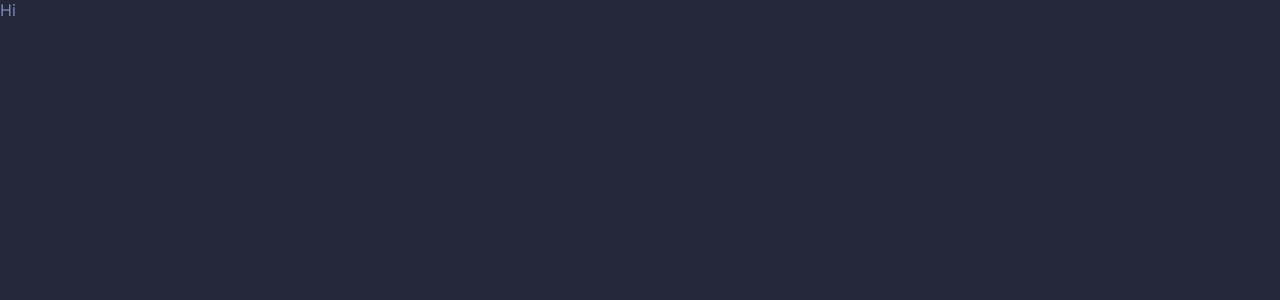
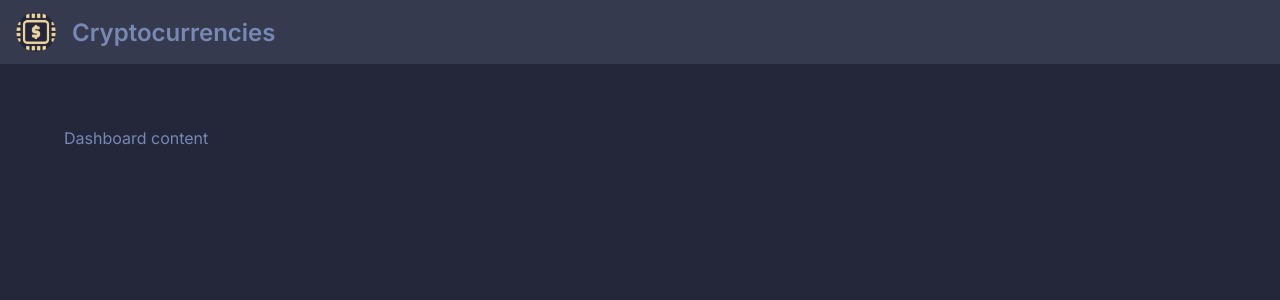
Before and after one commit to mrjuan1/crypto-viewer-proto, a Next.js app: page / in a window 1280 px wide. Shown: the top 300 px of the page. Built offline with nearby package versions, Linux system fonts and the light colour scheme.

Commit message:
feat: add initial title bar and dashboard components

```diff
--- /dev/null
+++ b/src/app/dashboard.module.css
@@ -0,0 +1,30 @@
+@keyframes appear {
+  from {
+    top: calc(100% + 4rem);
+    opacity: 0;
+  }
+  to {
+    top: 0;
+    opacity: 1;
+  }
+}
+
+.dashboard {
+  height: calc(100vh - 4rem);
+  padding: 4rem;
+
+  transition: padding ease 0.3s;
+}
+
+.content {
+  position: relative;
+
+  animation: appear ease 0.75s;
+  animation-fill-mode: forwards;
+}
+
+@media only screen and (max-width: 600px) {
+  .dashboard {
+    padding: 1rem;
+  }
+}
--- /dev/null
+++ b/src/app/dashboard.tsx
@@ -0,0 +1,11 @@
+import styles from "./dashboard.module.css";
+
+export const Dashboard = () => {
+  return (
+    <div className={styles.dashboard}>
+      <div className={styles.content}>Dashboard content</div>
+    </div>
+  );
+};
+
+export default Dashboard;
--- a/src/app/page.tsx
+++ b/src/app/page.tsx
@@ -1,3 +1,12 @@
-export default function Home() {
-  return <main>Hi</main>;
-}
+import Dashboard from "./dashboard";
+import { metadata } from "./layout";
+import Titlebar from "./titlebar";
+
+export const Home = () => (
+  <main>
+    <Titlebar title={String(metadata.title)} />
+    <Dashboard />
+  </main>
+);
+
+export default Home;
--- /dev/null
+++ b/src/app/titlebar.module.css
@@ -0,0 +1,35 @@
+@keyframes appear {
+  from {
+    top: -4rem;
+    opacity: 0;
+  }
+  to {
+    top: 0;
+    opacity: 1;
+  }
+}
+
+.titlebar {
+  display: flex;
+  align-items: center;
+  gap: 1rem;
+
+  background: var(--surface);
+
+  height: 4rem;
+  padding: 1rem;
+
+  position: relative;
+
+  font-size: 1.5rem;
+  font-weight: 600;
+
+  animation: appear ease 0.5s;
+}
+
+.logo {
+  background: url("/logo.png") round;
+
+  width: 2.5rem;
+  height: 2.5rem;
+}
--- /dev/null
+++ b/src/app/titlebar.tsx
@@ -0,0 +1,17 @@
+import Image from "next/image";
+import styles from "./titlebar.module.css";
+
+export interface TitlebarProps {
+  title: string;
+}
+
+export const Titlebar = (props: TitlebarProps) => {
+  return (
+    <div className={styles.titlebar}>
+      <div className={styles.logo}></div>
+      {props.title}
+    </div>
+  );
+};
+
+export default Titlebar;
```
